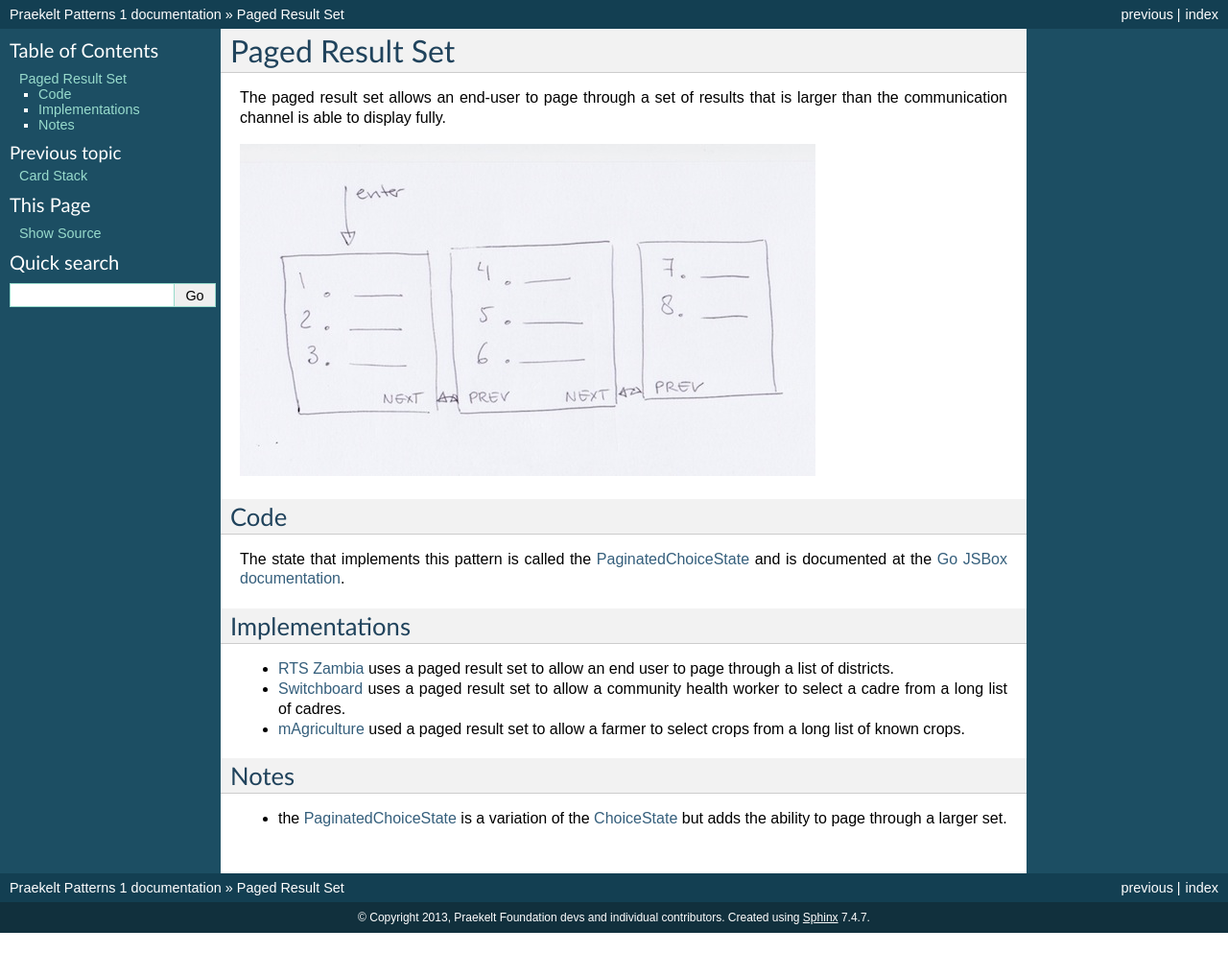
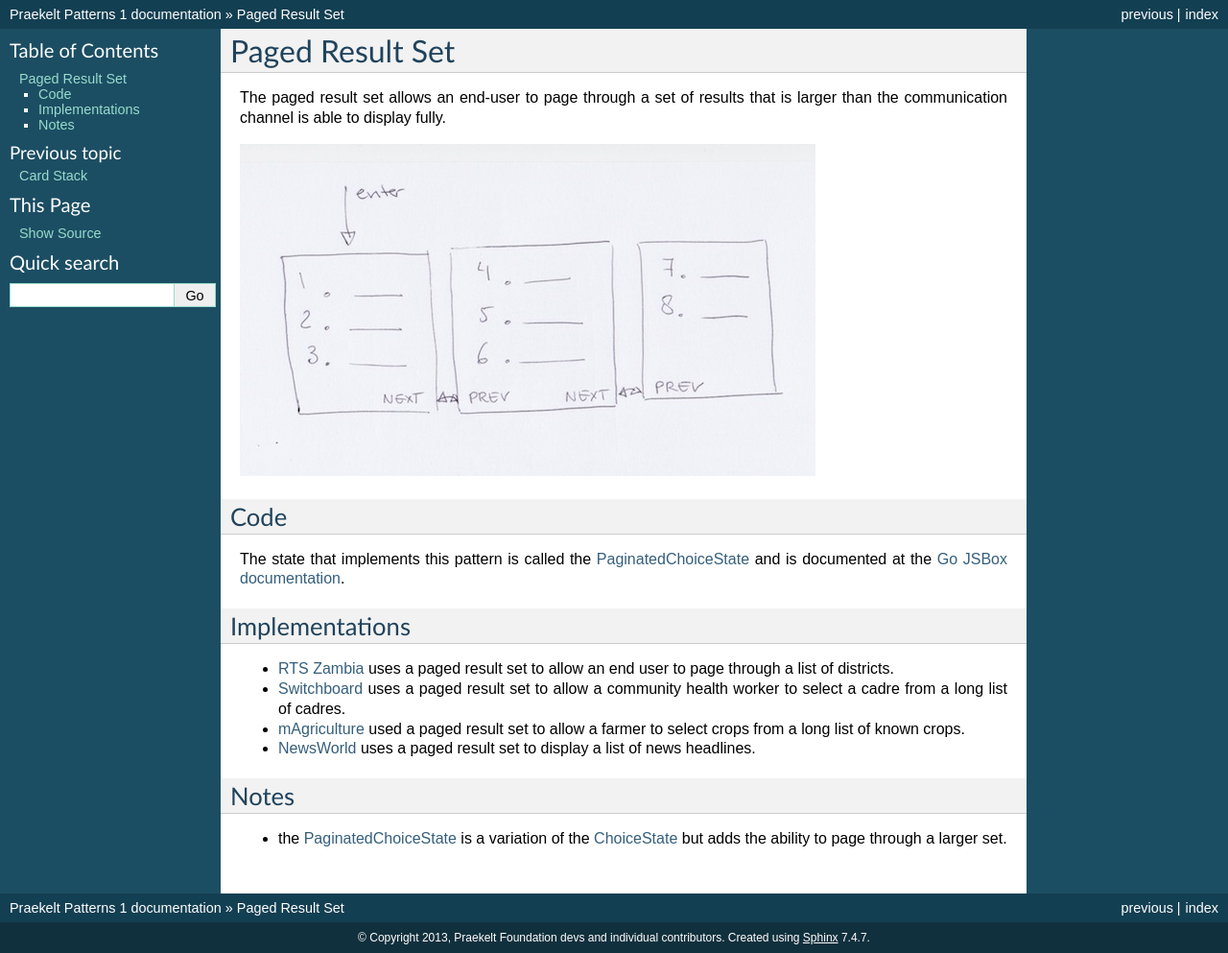
Before and after one commit to praekeltfoundation/patterns, a Sphinx documentation site: the page built from docs/states/paged-result-set.rst, in a window 1280 px wide. Shown: the whole page at 96% size. Built offline with Sphinx 7.4.7, drawn with Linux system fonts in a browser that asks for light colours; before the commit the page ends 972 px from its top, so only the background shows below that.

Commit message:
link NewsWorld

```diff
--- a/docs/states/paged-result-set.rst
+++ b/docs/states/paged-result-set.rst
@@ -21,6 +21,7 @@ Implementations
     to select a cadre from a long list of cadres.
 -   mAgriculture_ used a paged result set to allow a farmer to select
     crops from a long list of known crops.
+-   NewsWorld_ uses a paged result set to display a list of news headlines.
 
 Notes
 ~~~~~
@@ -35,3 +36,4 @@ Notes
 .. _`RTS Zambia`: https://github.com/praekelt/go-rts-zambia/blob/develop/js_sandbox/lib/go-rts-zambia.js#L576-L592
 .. _Switchboard: https://github.com/praekelt/switchboard-go/blob/master/lib/switchboard-ussd.js#L691-L706
 .. _mAgriculture: https://github.com/praekelt/magriculture/blob/develop/go-js/lib/magri-ussd.js#L549-L564
+.. _NewsWorld: https://github.com/miltontony/newsworld-vumi/blob/develop/lib/newsworld-vumi.js#L123-L137
```
